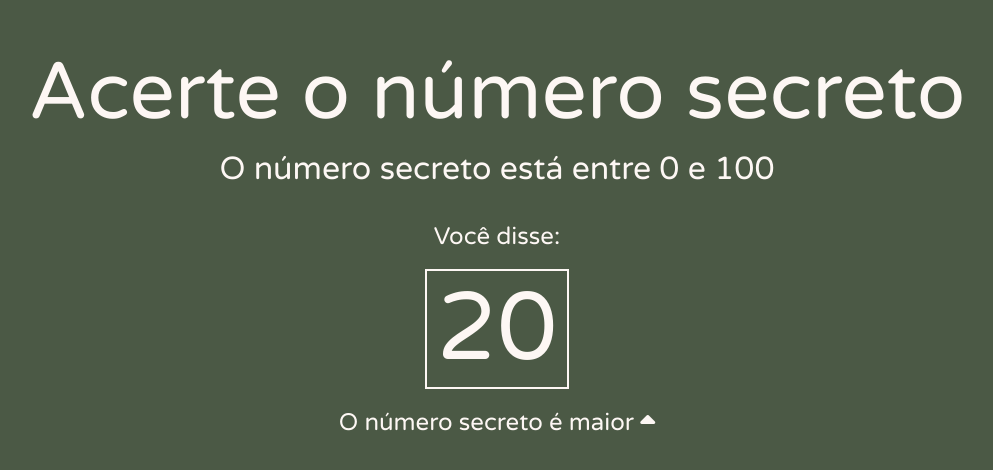
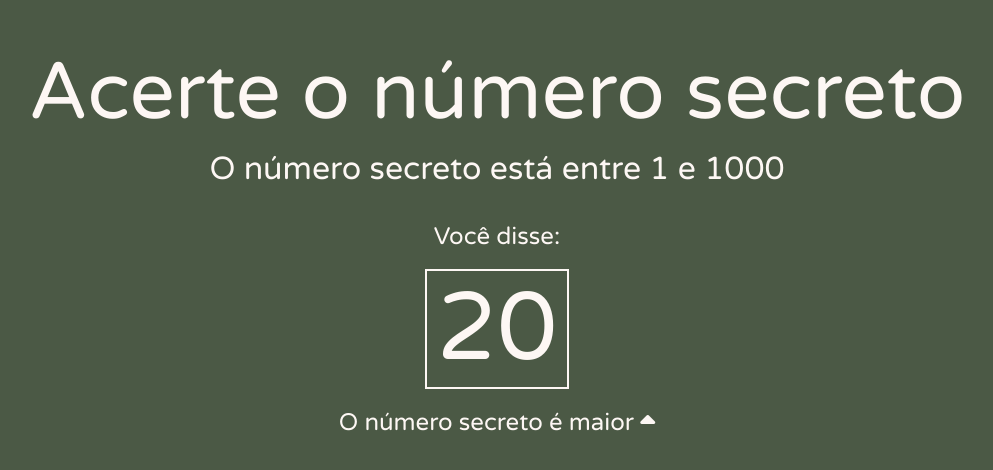
Before and after one commit to I4g0m1t0/Alura, a plain HTML site: page Javascript/Validações e reconhecimento de voz/numero-secreto/index.html in a window 1280 px wide. Shown: the part 156-626 px from the top of the page, without its empty margins (143-1136 px from the left). Drawn offline with nearby package versions, Linux system fonts and the light colour scheme.

Commit message:
Fim da aula 2

```diff
--- /dev/null
+++ b/Javascript/Validações e reconhecimento de voz/numero-secreto/app/sortearNumero.js
@@ -0,0 +1,15 @@
+const menorValor = 1
+const maiorValor = 1000
+const numeroSecreto = gerarNumeroAleatorio()
+
+function gerarNumeroAleatorio() {
+    return parseInt(Math.random() * maiorValor + 1)
+}
+
+console.log(numeroSecreto)
+
+const elementoMenorValor = document.getElementById('menor-valor')
+elementoMenorValor.innerHTML = menorValor
+
+const elementoMaiorValor = document.getElementById('maior-valor')
+elementoMaiorValor.innerHTML = maiorValor
--- a/Javascript/Validações e reconhecimento de voz/numero-secreto/index.html
+++ b/Javascript/Validações e reconhecimento de voz/numero-secreto/index.html
@@ -12,6 +12,8 @@
 
     <link rel="stylesheet" href="style.css">
     <title>Número Secreto</title>
+
+    <script defer src="app/sortearNumero.js"></script>
 </head>
 <body>
     <h1>Acerte o número secreto</h1>
```
